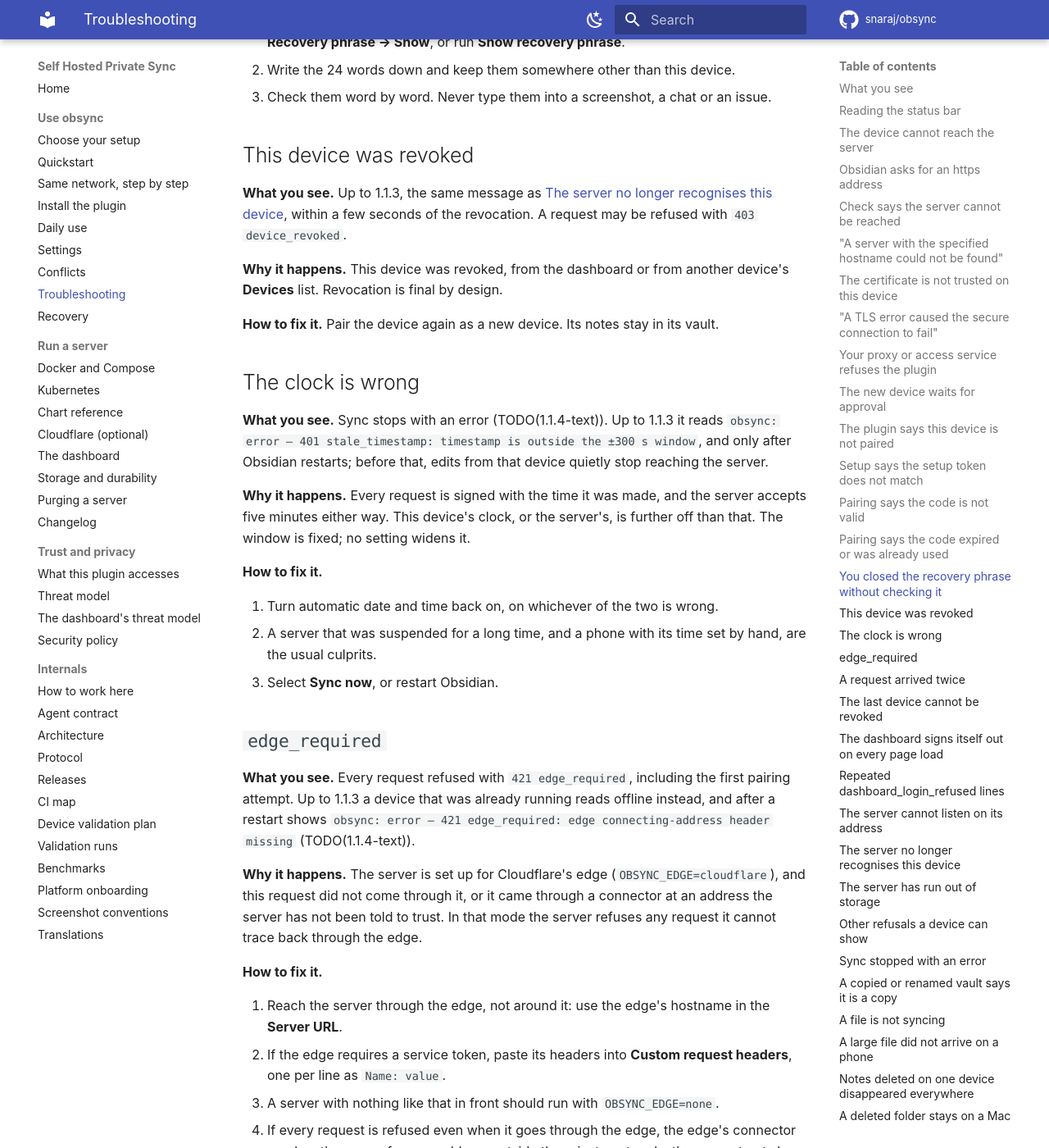
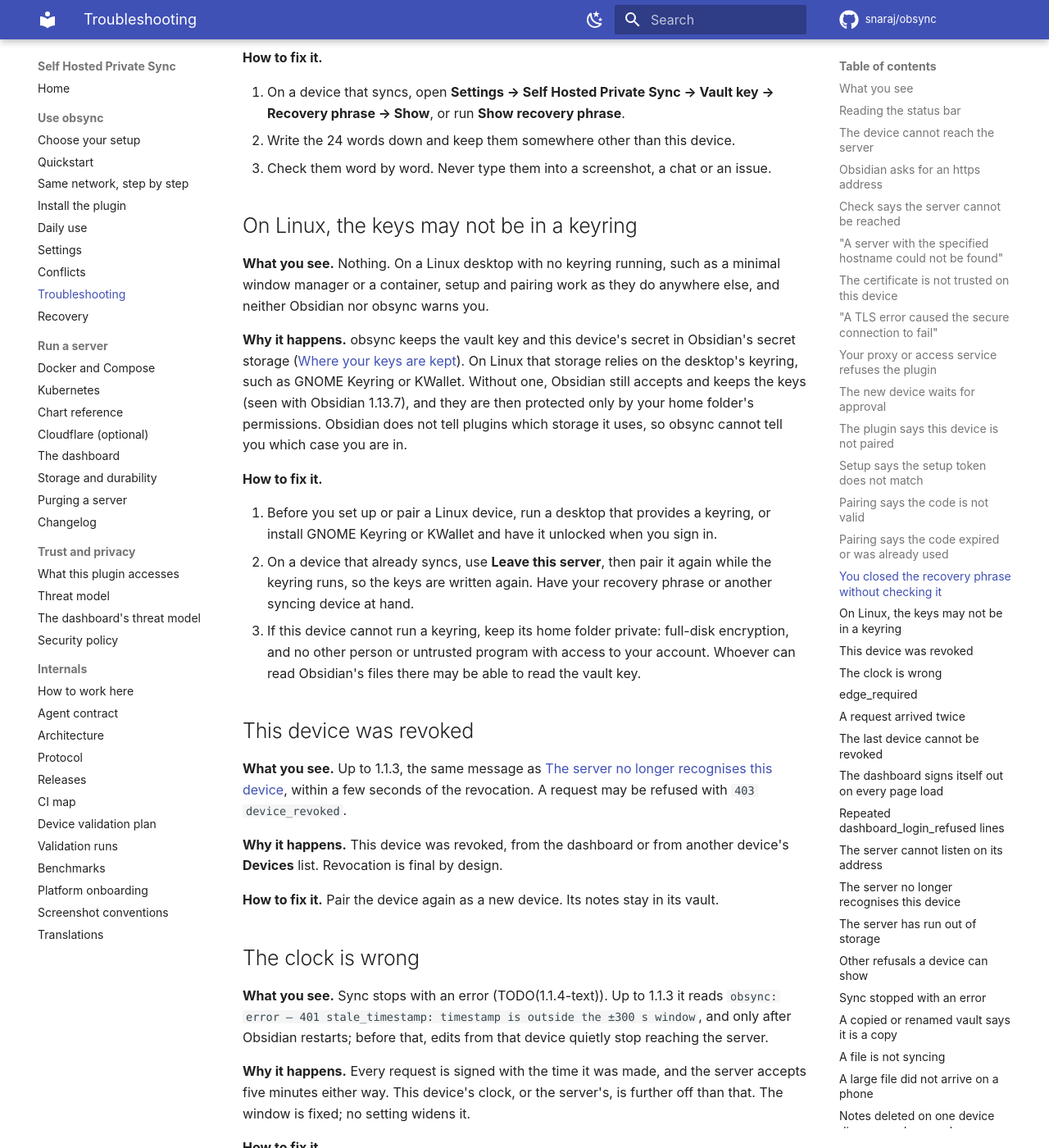
Before and after one commit to snaraj/obsync, an MkDocs documentation site: the page built from docs/troubleshooting.md, in a window 1280 px wide and 1400 px high, scrolled down 11000 px. Shown: the whole window at 82% size. Built offline with MkDocs 1.6.1 and Material for MkDocs 9.7.7, drawn with Linux system fonts in a browser that asks for light colours; comment, search, counter and statistics services are not loaded; some of the changed text lies outside the part shown.

Commit message:
Say where the keys are kept on Linux without a keyring (#217)
Problem. On Linux with no keyring, Obsidian's secret storage still accepts
obsync's vault key and device secret (Obsidian 1.13.7, the #201 CI lane), and
the docs did not say that the keys are then protected only by the home
folder's permissions.

Why docs only. Obsidian's API (vendored obsidian.d.ts 1.13.0) exposes
SecretStorage as `setSecret`, `getSecret` and `listSecrets` and nothing about
the backend, so the plugin cannot tell which case it is in, and says so.

Changes.
1. community-plugin.md "Where your keys are kept": one paragraph for Linux.
2. threat-model.md: residual risk 8.
3. troubleshooting.md: "On Linux, the keys may not be in a keyring" (What you
   see / Why it happens / How to fix it) and its index row.

The wording claims what was seen and what follows from it, no more: the
backend is not named, and "may be able to read" stands where nothing was
measured.

Evidence: contract suites OK (824 tests). Clean suite: 1463 (docs only).

+/- (excluding mutant diffs): docs/community-plugin.md +9/-0; docs/threat-model.md +5/-0; docs/troubleshooting.md +29/-0. Total +43/-0.

- Opus5.5

```diff
--- a/docs/troubleshooting.md
+++ b/docs/troubleshooting.md
@@ -36,6 +36,7 @@
 | Pairing says the code expired, or was already used | [Pairing says the code expired or was already used](#pairing-says-the-code-expired-or-was-already-used) |
 | The new device keeps waiting for approval | [The new device waits for approval](#the-new-device-waits-for-approval) |
 | You closed the recovery phrase without writing it down | [You closed the recovery phrase without checking it](#you-closed-the-recovery-phrase-without-checking-it) |
+| You use Linux without a keyring, and want to know how obsync's keys are kept | [On Linux, the keys may not be in a keyring](#on-linux-the-keys-may-not-be-in-a-keyring) |
 
 **Your notes and folders**
 
@@ -400,6 +401,34 @@
    issue.
 
 <!-- CAPTURE(1.1.4): the Recovery phrase row saying the phrase is not confirmed yet -->
+
+## On Linux, the keys may not be in a keyring
+
+**What you see.** Nothing. On a Linux desktop with no keyring running, such
+as a minimal window manager or a container, setup and pairing work as they do
+anywhere else, and neither Obsidian nor obsync warns you.
+
+**Why it happens.** obsync keeps the vault key and this device's secret in
+Obsidian's secret storage
+([Where your keys are kept](community-plugin.md#where-your-keys-are-kept)).
+On Linux that storage relies on the desktop's keyring, such as GNOME Keyring
+or KWallet. Without one, Obsidian still accepts and keeps the keys (seen with
+Obsidian 1.13.7), and they are then protected only by your home folder's
+permissions. Obsidian does not tell plugins which storage it uses, so obsync
+cannot tell you which case you are in.
+
+**How to fix it.**
+
+1. Before you set up or pair a Linux device, run a desktop that provides a
+   keyring, or install GNOME Keyring or KWallet and have it unlocked when you
+   sign in.
+2. On a device that already syncs, use **Leave this server**, then pair it
+   again while the keyring runs, so the keys are written again. Have your
+   recovery phrase or another syncing device at hand.
+3. If this device cannot run a keyring, keep its home folder private:
+   full-disk encryption, and no other person or untrusted program with access
+   to your account. Whoever can read Obsidian's files there may be able to
+   read the vault key.
 
 <a id="device_revoked"></a>
 
```
Also changed, not shown: docs/community-plugin.md (+9 -0 lines), docs/threat-model.md (+5 -0 lines).
